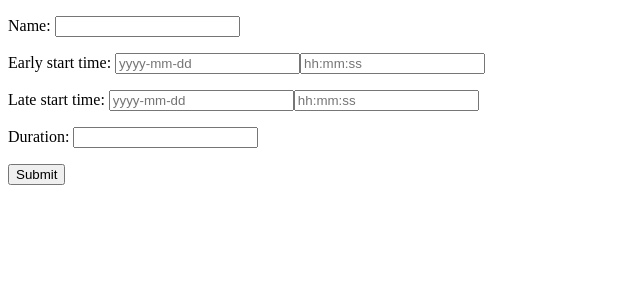
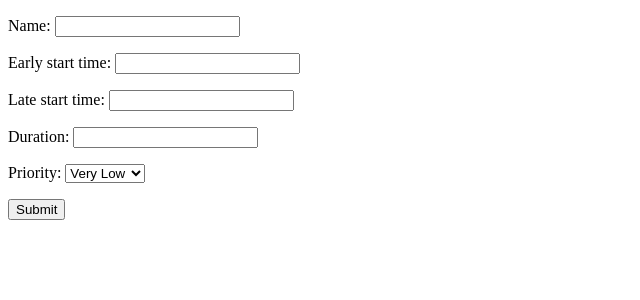
Before and after one commit to aaronadb/Planner, a Django app: page /add in a window 1280 px wide. Shown: the top 300 px of the page, without its empty margins (0-640 px from the left). Run offline with Django 3.2, Linux system fonts and the light colour scheme; a user stored in the database is signed in.

Commit message:
Added Priority to events

```diff
--- a/Cal/Planner/forms.py
+++ b/Cal/Planner/forms.py
@@ -1,15 +1,17 @@
 from django import forms
-
+from django.db import models
 from .models import Item
 
 class DateInput(forms.DateInput):
     input_type = 'date'
 
 class NewItemForm(forms.ModelForm):
+    early_start_time=models.DateTimeField(forms.SplitDateTimeWidget(date_attrs={"placeholder":"yyyy-mm-dd"},time_attrs={"placeholder":"hh:mm:ss"}))
+    late_start_time=models.DateTimeField(forms.SplitDateTimeWidget(date_attrs={"placeholder":"yyyy-mm-dd"},time_attrs={"placeholder":"hh:mm:ss"}))
     class Meta:
         model=Item
-        fields=["name", "early_start_time", "late_start_time", "duration"]
-        widgets={
-            "early_start_time":forms.SplitDateTimeWidget(date_attrs={"placeholder":"yyyy-mm-dd"},time_attrs={"placeholder":"hh:mm:ss"}),
-            "late_start_time":forms.SplitDateTimeWidget(date_attrs={"placeholder":"yyyy-mm-dd"},time_attrs={"placeholder":"hh:mm:ss"})
-        }
+        fields=["name", "early_start_time", "late_start_time", "duration", "priority"]
+        #widgets={
+            #"early_start_time":forms.SplitDateTimeWidget(date_attrs={"placeholder":"yyyy-mm-dd"},time_attrs={"placeholder":"hh:mm:ss"}),
+            #"late_start_time":forms.SplitDateTimeWidget(date_attrs={"placeholder":"yyyy-mm-dd"},time_attrs={"placeholder":"hh:mm:ss"})
+        #}
--- a/Cal/Planner/models.py
+++ b/Cal/Planner/models.py
@@ -6,8 +6,16 @@ class User(AbstractUser):
     pass
 
 class Item(models.Model):
+    class Priority(models.TextChoices):
+        vl="1", "Very Low"
+        l="2", "Low"
+        m="3", "Medium"
+        h="4", "High"
+        vh="5", "Very High"
     name=models.CharField(max_length=100)
     early_start_time=models.DateTimeField()
     late_start_time=models.DateTimeField()
     duration=models.IntegerField()
     user_id=models.ForeignKey(User, on_delete=models.CASCADE)
+    priority=models.CharField(max_length=1, choices=Priority.choices, default=Priority.vl)
+    assigned=models.BooleanField(default=False)
--- /dev/null
+++ b/Cal/Planner/utils.py
@@ -0,0 +1,6 @@
+from ics import Calendar
+def icaltojson(filename):
+    file=open(filename)
+    cal=Calendar(file.read())
+    events=list(cal.events)
+    return events
--- a/Cal/Planner/views.py
+++ b/Cal/Planner/views.py
@@ -5,11 +5,15 @@ from django.db import IntegrityError
 from django.http import HttpResponseRedirect
 from django.urls import reverse
 from .forms import NewItemForm
-from .models import User
+from .models import User, Item
 # Create your views here.
 
 def index(request):
-    return render(request, "Planner/index.html")
+    user_id=request.user.id
+    events=[]
+    if user_id is not None:
+        events=Item.objects.filter(user_id=user_id)
+    return render(request, "Planner/index.html", {"Events":events})
 
 @login_required
 def add(request):
```
Also changed, not shown: Cal/Planner/templates/Planner/index.html (+10 -0 lines), Cal/Planner/migrations/0002_auto_20230530_0658.py (added), Cal/db.sqlite3.
